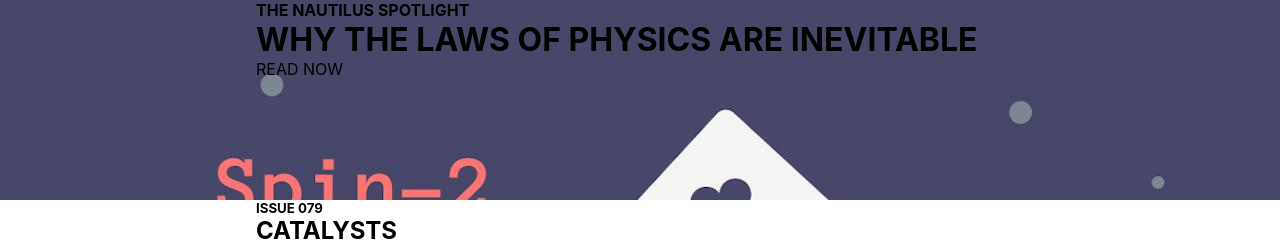
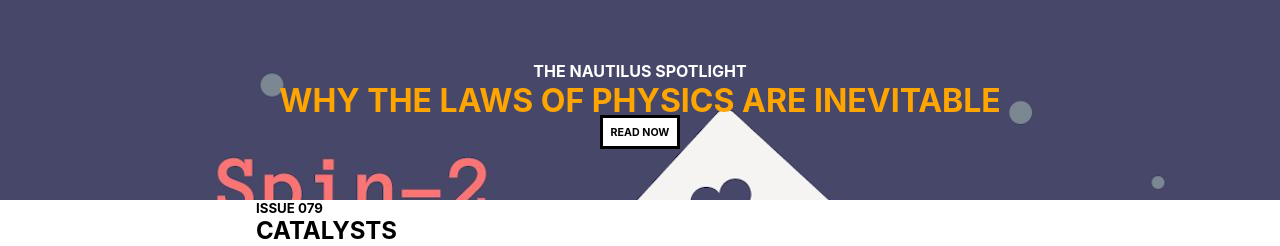
Before and after one commit to Nelson-E-S/nautilus_mockup, a React (Create React App) app: page / in a window 1280 px wide. Shown: the top 246 px of the page. Built offline with nearby package versions, Linux system fonts and the light colour scheme.

Commit message:
first pass section header styling

```diff
--- a/src/App.css
+++ b/src/App.css
@@ -21,4 +21,21 @@ header{
   background-image: url("./assets/clover_card.jpg");
   background-repeat: no-repeat;
   background-size: cover;
+  display: flex;
+  flex-flow: column nowrap;
+  justify-content: center;
+  text-align: center;
 }
+header h4{
+  color: white;
+}
+header h1{
+  color: orange;
+}
+header span{
+  border: solid black;
+  padding: 1%;
+  font-size: 8pt;
+  background: white;
+  font-weight: bold;
+}
--- a/src/components/SectionFive.js
+++ b/src/components/SectionFive.js
@@ -9,20 +9,20 @@ const SectionFive = () => {
                         <p>NARRATED VERSION OF OUR STORIES</p>
                         <span>ALL AUDIO ARTICLES</span>
                 </div>
-                <div class="content">
-                    <div class="box">
+                <div className="content">
+                    <div className="box">
                         <img src="#" alt="#" />
                         <h6>BIOLOGY</h6>
                         <p>Turning Back the Clock on Human Evolution</p>
                         <em>By Amy Maxmen</em>
                     </div>
-                    <div class="box">
+                    <div className="box">
                         <img src="#" alt="#" />
                         <h6>BIOLOGY</h6>
                         <p>Turning Back the Clock on Human Evolution</p>
                         <em>By Amy Maxmen</em>
                     </div>
-                    <div class="box">
+                    <div className="box">
                         <img src="#" alt="#" />
                         <h6>BIOLOGY</h6>
                         <p>Turning Back the Clock on Human Evolution</p>
--- a/src/components/SectionSix.js
+++ b/src/components/SectionSix.js
@@ -19,8 +19,8 @@ const SectionSix = () => {
                         <p><span>eBook editions</span> We've made each monthly online issu e into an eBook, compatible with most e-readers.</p>
                         <p><span>Event access</span> Prime members get priority to access to Nautilus events.</p>
                         <div>
-                            <span class="left">Learn More</span>
-                            <span class="right">Join Prime</span>
+                            <span className="left">Learn More</span>
+                            <span className="right">Join Prime</span>
                         </div>
                         <p>Current print susbscriber?<br />You're already a Prime member.</p>
                     </div>
```
